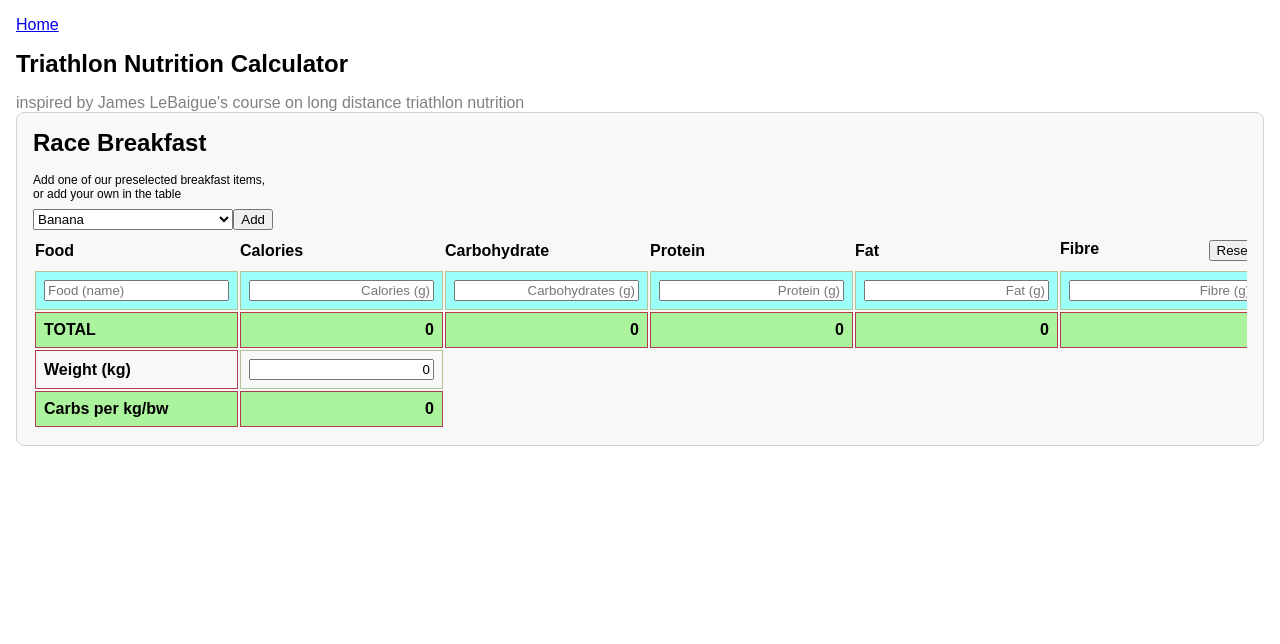
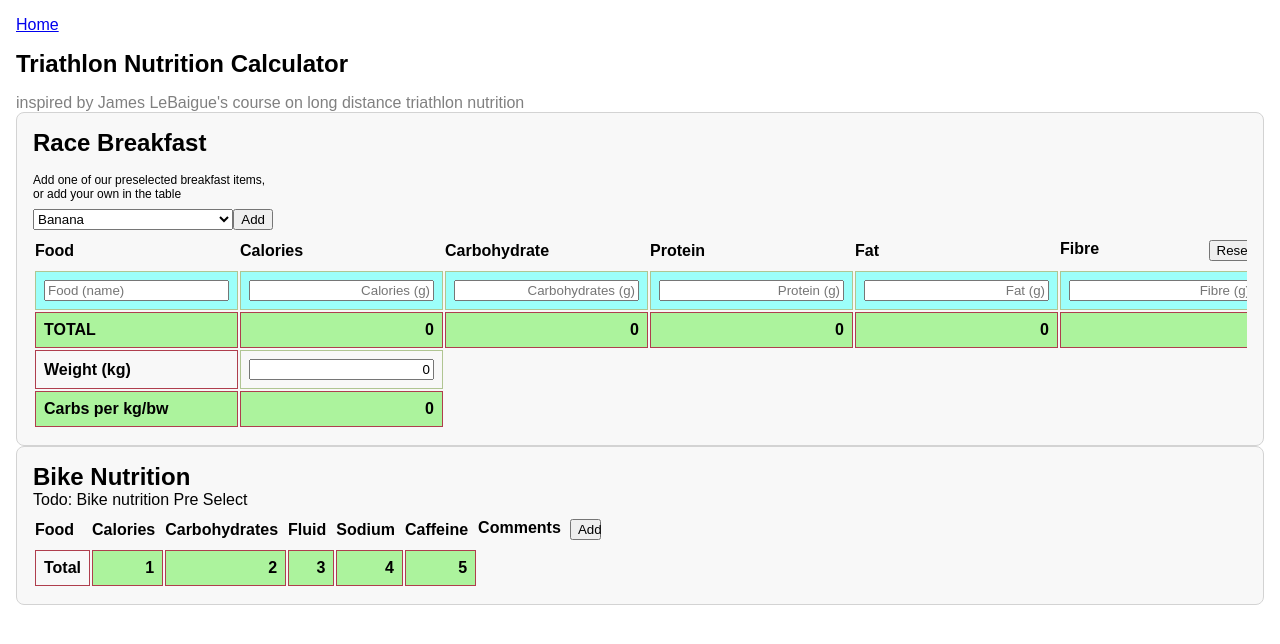
Before and after one commit to sascharissling/226tools-frontend, a React (Vite) app: page /nutrition-calculator in a window 1280 px wide. Shown: the top 644 px of the page. Built offline with nearby package versions, Linux system fonts and the light colour scheme.

Commit message:
lay foundation for bike nutrition

```diff
--- /dev/null
+++ b/src/components/bike-nutrition/index.tsx
@@ -0,0 +1,194 @@
+import styled, { css } from "styled-components";
+import { Heading } from "../text";
+import { useForm } from "react-hook-form";
+import { ReactElement, useState } from "react";
+
+interface BikeNutritionItem {
+  minute: number;
+  product: string;
+  carbohydrates: number;
+  fluid: number;
+  sodium?: number;
+  caffeine?: number;
+  comments?: string;
+  id: string;
+}
+
+interface HeaderItem {
+  name: keyof BikeNutritionItem;
+  label: string;
+  placeHolder: string;
+  required?: boolean;
+  valueAsNumber: boolean;
+  sibling?: ReactElement;
+}
+
+const headerForm: HeaderItem[] = [
+  {
+    name: "minute",
+    label: "Food",
+    placeHolder: "Food (name)",
+    required: true,
+    valueAsNumber: false,
+  },
+  {
+    name: "product",
+    label: "Calories",
+    placeHolder: "Calories (g)",
+    valueAsNumber: true,
+  },
+  {
+    name: "carbohydrates",
+    label: "Carbohydrates",
+    placeHolder: "Carbohydrates (g)",
+    valueAsNumber: true,
+  },
+  {
+    name: "fluid",
+    label: "Fluid",
+    placeHolder: "Fluid (ml)",
+    valueAsNumber: true,
+  },
+  {
+    name: "sodium",
+    label: "Sodium",
+    placeHolder: "Sodium (g)",
+    valueAsNumber: true,
+  },
+  {
+    name: "caffeine",
+    label: "Caffeine",
+    placeHolder: "Caffeine (g)",
+    valueAsNumber: true,
+  },
+  {
+    name: "comments",
+    label: "Comments",
+    placeHolder: "Comment (optional)",
+    valueAsNumber: false,
+    sibling: (
+      <button type="submit" form="breakfast-item-form" style={{ width: "25%" }}>
+        Add
+      </button>
+    ),
+  },
+];
+
+const BikeNutrition = () => {
+  const [bikeNutrition, setBikeNutrition] = useState<BikeNutritionItem[]>([]);
+  const {
+    register,
+    handleSubmit,
+    formState: { errors },
+  } = useForm<BikeNutritionItem>();
+  return (
+    <Section>
+      <Heading as="h2" paddingBottom={0}>
+        Bike Nutrition
+      </Heading>
+
+      <div>Todo: Bike nutrition Pre Select</div>
+
+      {/*<form*/}
+      {/*  onSubmit={handleSubmit(())}*/}
+      {/*  id="race-nutrition-item-form"*/}
+      {/*/>*/}
+
+      <Table>
+        <thead>
+          <tr>
+            {headerForm.map((item) => (
+              <TH key={item.name} separateItems={item.sibling !== undefined}>
+                {item.label}
+                {item.sibling}
+              </TH>
+            ))}
+          </tr>
+        </thead>
+        <tbody>
+          {bikeNutrition.map((item) => (
+            <tr key={item.id}>
+              {headerForm.map((header) => (
+                <TD
+                  key={header.name}
+                  separateItems={header.sibling !== undefined}
+                >
+                  {item[header.name]}
+                </TD>
+              ))}
+            </tr>
+          ))}
+          <tr>
+            <TotalTH>Total</TotalTH>
+            <TotalTD>1</TotalTD>
+            <TotalTD>2</TotalTD>
+            <TotalTD>3</TotalTD>
+            <TotalTD>4</TotalTD>
+            <TotalTD>5</TotalTD>
+          </tr>
+        </tbody>
+      </Table>
+    </Section>
+  );
+};
+
+export default BikeNutrition;
+
+const Table = styled.table``;
+
+const TableWrapper = styled.div`
+  overflow-x: auto;
+`;
+
+const TD = styled.td<{
+  backgroundColor?: string;
+  separateItems?: boolean;
+  textAlign?: string;
+}>`
+  padding: 0.5rem;
+  background-color: ${(props) => props.backgroundColor ?? undefined};
+  border: 1px solid ${(props) => props.theme.colors.olivine};
+  text-align: ${(props) => props.textAlign ?? "right"};
+
+  ${(props) =>
+    props.separateItems &&
+    css`
+      display: flex;
+      justify-content: space-between;
+    `}
+`;
+
+const TotalTD = styled.td`
+  padding: 0.5rem;
+  border: 1px solid ${(props) => props.theme.colors.redwood};
+  background-color: ${(props) => props.theme.colors.lightGreen};
+  font-weight: bold;
+  text-align: right;
+`;
+
+const TotalTH = styled.th<{ backgroundColor?: string }>`
+  padding: 0.5rem;
+  border: 1px solid ${(props) => props.theme.colors.redwood};
+  background-color: ${(props) => props.backgroundColor ?? undefined};
+  font-weight: bold;
+  text-align: left;
+`;
+
+const TH = styled.th<{ separateItems?: boolean }>`
+  padding: 0.5rem 0.5rem 0.5rem 0;
+  text-align: left;
+
+  ${(props) =>
+    props.separateItems &&
+    css`
+      display: flex;
+      justify-content: space-between;
+    `}
+`;
+
+const Section = styled.section`
+  padding: 1rem;
+  border: 1px solid ${(props) => props.theme.colors.lightgray};
+  border-radius: 0.5rem;
+  background-color: ${(props) => props.theme.colors.whiteLighter};
+`;
--- a/src/pages/nutrition-calculator/index.tsx
+++ b/src/pages/nutrition-calculator/index.tsx
@@ -2,6 +2,7 @@ import { Heading, Text } from "../../components/text";
 import Breakfast from "../../components/breakfast";
 import styled from "styled-components";
 import { Link } from "react-router-dom";
+import BikeNutrition from "../../components/bike-nutrition";
 
 const NutritionCalculator = () => {
   return (
@@ -18,6 +19,7 @@ const NutritionCalculator = () => {
       </section>
 
       <Breakfast />
+      <BikeNutrition />
     </Main>
   );
 };
```
